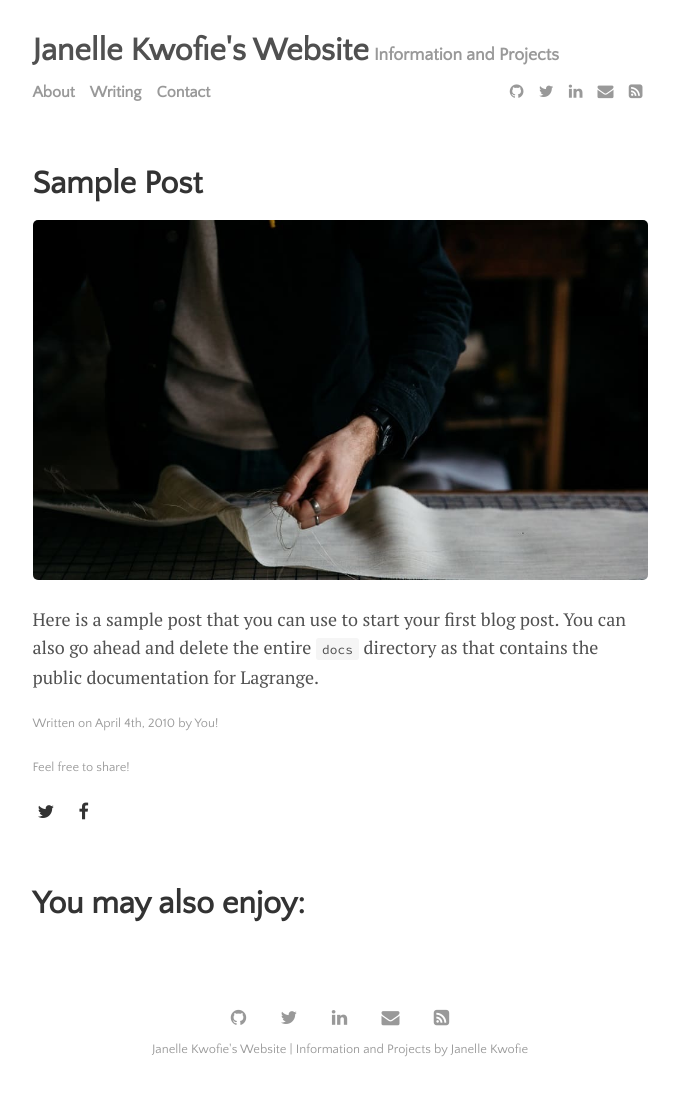
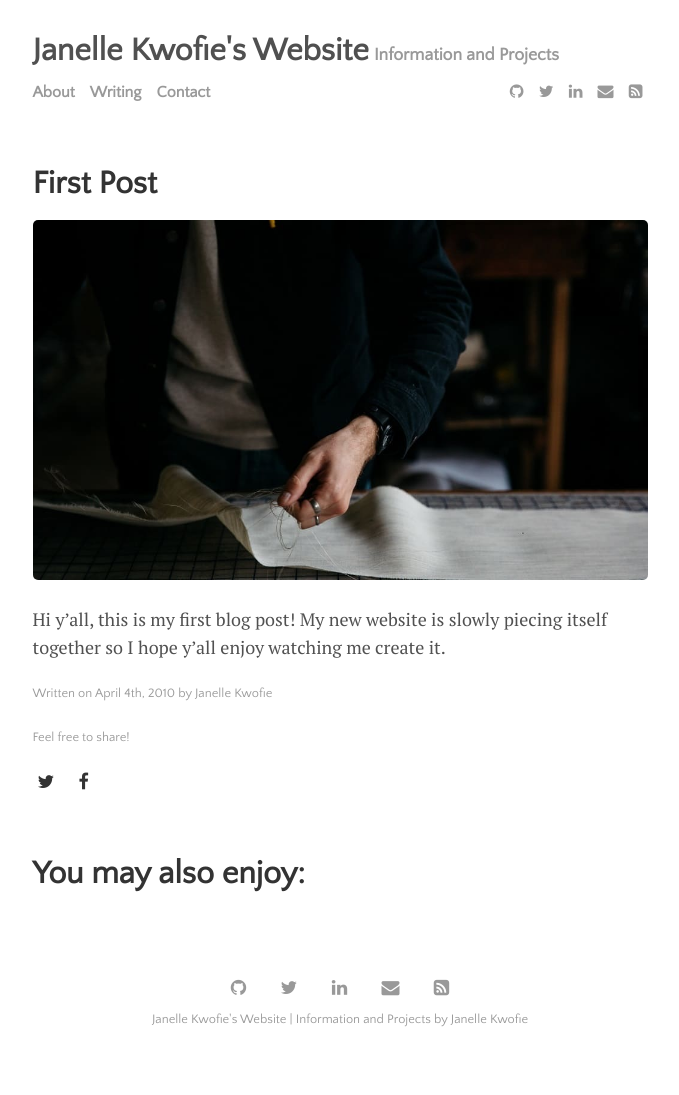
Before and after one commit to JanelleKwofie/JanelleKwofie.github.io, a Jekyll site: the page built from _posts/2010-04-04-sample.md, in a window 1280 px wide. Shown: the whole page, without its empty margins (300-979 px from the left). Built offline with Jekyll 4.4.1, drawn with Linux system fonts in a browser that asks for light colours; after the commit the page ends 1065 px from its top, so only the background shows below that.

Commit message:
Update 2010-04-04-sample.md

```diff
--- a/_posts/2010-04-04-sample.md
+++ b/_posts/2010-04-04-sample.md
@@ -1,10 +1,10 @@
 ---
 layout: post
-title: "Sample Post"
-author: "You!"
+title: "First Post"
+author: "Janelle Kwofie"
 categories: journal
 tags: [documentation,sample]
 image: cutting.jpg
 ---
 
-Here is a sample post that you can use to start your first blog post. You can also go ahead and delete the entire `docs` directory as that contains the public documentation for Lagrange.
+Hi y'all, this is my first blog post! My new website is slowly piecing itself together so I hope y'all enjoy watching me create it.
```
